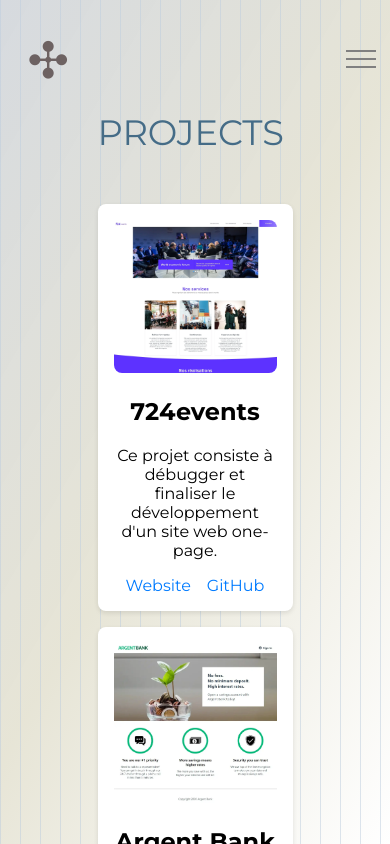
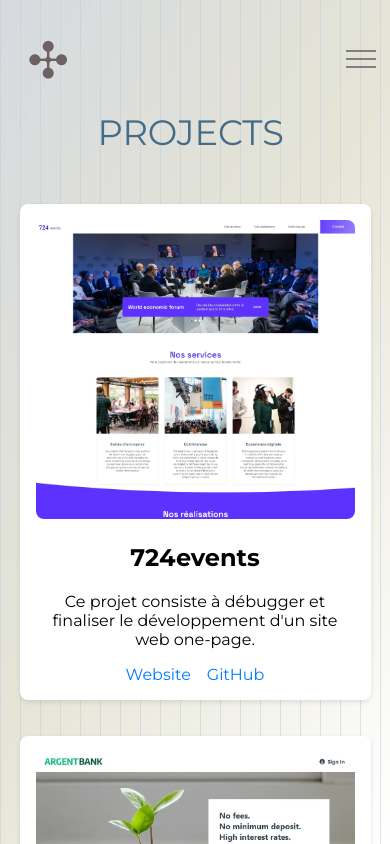
Before and after one commit to multumInParvo/my-portfolio, a React (Create React App) app: page /projects in a window 390 px wide. Shown: the top 844 px of the page. Built offline with nearby package versions, Linux system fonts and the light colour scheme.

Commit message:
implemented responsive masonry and added projectcard component

```diff
--- a/src/pages/Projects/Projects.jsx
+++ b/src/pages/Projects/Projects.jsx
@@ -1,22 +1,50 @@
-import React from 'react';
+import React, { useState } from 'react';
 import { Helmet, HelmetProvider } from 'react-helmet-async';
 import projectsData from '../../data/projects-data.json';
 import ProjectCard from '../../components/ProjectCard/ProjectCard';
-import '../Projects/Projects.scss';
+import ProjectModal from '../../components/ProjectModal/ProjectModal';
+import Masonry, { ResponsiveMasonry } from "react-responsive-masonry";
+import './Projects.scss';
 
 function Projects() {
+  const [selectedProject, setSelectedProject] = useState(null);
+  const [isModalOpen, setIsModalOpen] = useState(false);
+
+  const openModal = (project) => {
+    setSelectedProject(project);
+    setIsModalOpen(true);
+  };
+
+  const closeModal = () => {
+    setIsModalOpen(false);
+    setTimeout(() => setSelectedProject(null), 300); // Wait for the closing animation
+  };
+
   return (
     <HelmetProvider>
-      <div className='projects-title-container'>
+      <div className='projects'>
         <h1 className='menu-section-title'>PROJECTS</h1>
         <Helmet>
           <title>Projects | Oleksandr Pryvalov</title>
         </Helmet>
         <div className="projects-container">
-          {projectsData.map((project, index) => (
-            <ProjectCard key={index} project={project} />
-          ))}
+          <ResponsiveMasonry columnsCountBreakPoints={{ 350: 1, 750: 1, 1100: 2 }}>
+            <Masonry gutter="20px">
+              {projectsData.map((project, index) => (
+                <ProjectCard
+                  key={index}
+                  project={project}
+                  onClick={openModal}
+                />
+              ))}
+            </Masonry>
+          </ResponsiveMasonry>
         </div>
+        <ProjectModal
+          project={selectedProject}
+          isOpen={isModalOpen}
+          onClose={closeModal}
+        />
       </div>
     </HelmetProvider>
   );
--- a/src/pages/Projects/Projects.scss
+++ b/src/pages/Projects/Projects.scss
@@ -1,4 +1,4 @@
-.projects-title-container {
+.projects {
   display: flex;
   flex-direction: column;
   align-items: center;
@@ -10,18 +10,17 @@
     font-weight: 400;
     text-align: start;
     color: rgb(69, 108, 135);
-}
+  }
 
   .projects-container {
     width: 50%;
-    display: flex;
-    flex-wrap: wrap;
   }
-
 }
 
-@media (max-width: 768px) {
-  .projects-title-container {
-      width: 100%;
+@media (max-width: 1024px) {
+  .projects {
+    .projects-container {
+      width: 90%;
+    }
   }
 }
```
